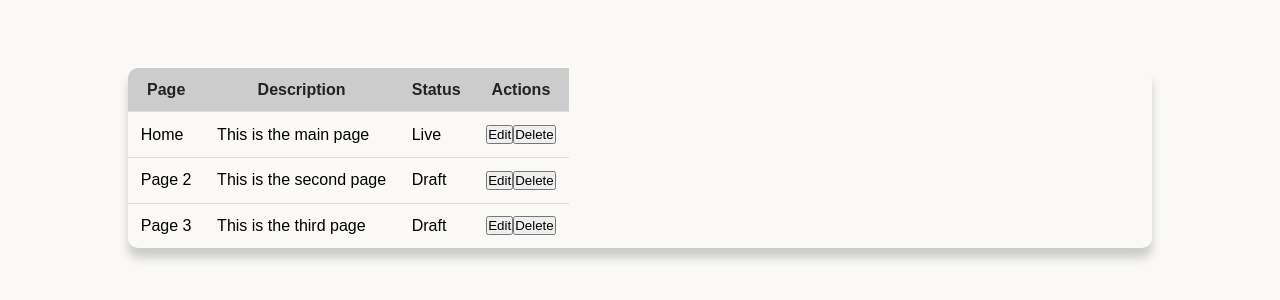
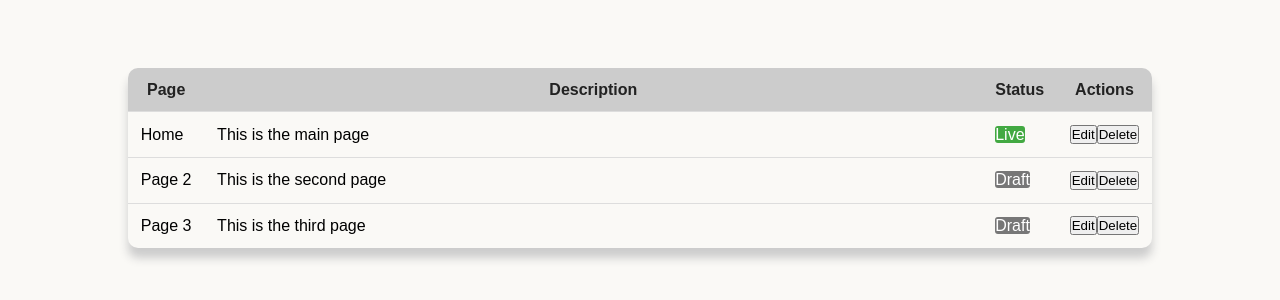
Before and after one commit to Ayodhya-98/React_crud, a React (Create React App) app: page / in a window 1280 px wide. Shown: the part 242-542 px from the top of the page. Built offline with nearby package versions, Linux system fonts and the light colour scheme.

Commit message:
edit  react project

```diff
--- a/src/components/Table.css
+++ b/src/components/Table.css
@@ -32,3 +32,42 @@
     overflow:hidden;
     text-overflow:ellipsis;
 }
+
+.table tbody tr:hover{
+    background-color:#eee;
+}
+
+.expand {
+    width:100%;
+}
+
+.label{
+    border-radius:3px;
+    padding:0.3;
+    color:white;
+}
+
+.label-draft{
+    background-color: #777;
+}
+
+.label-live{
+    background-color: #42a942;
+}
+
+.label-error{
+    background-color: #d9534f;
+}
+
+.actions{
+    display:flex;
+    justify-content:space-around;
+}
+
+.actios svg{
+    cursor:pointer;
+}
+
+.delete-btn{
+    color:#e10d05;
+}
```
